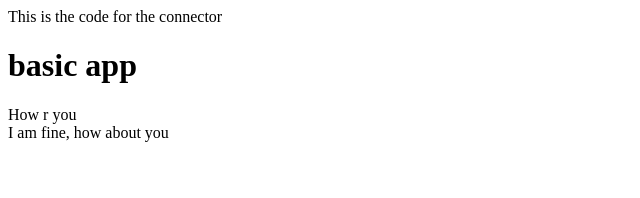
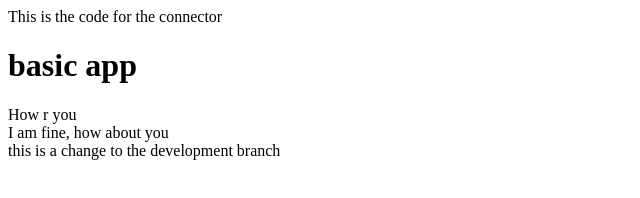
Before and after one commit to bavinash83/CDCNTR, a plain HTML site: page index.html in a window 1280 px wide. Shown: the whole page, without its empty margins (0-640 px from the left). Drawn offline with Linux system fonts and the light colour scheme.

Commit message:
checkin to the development code base

```diff
--- a/index.html
+++ b/index.html
@@ -6,5 +6,8 @@
             <h1>basic app</h1>
             <div>How r you</div>
             <div>I am fine, how about you</div>
+            <div>
+                    this is a change to the development branch
+            </div>
         </body>
 </html>
```
